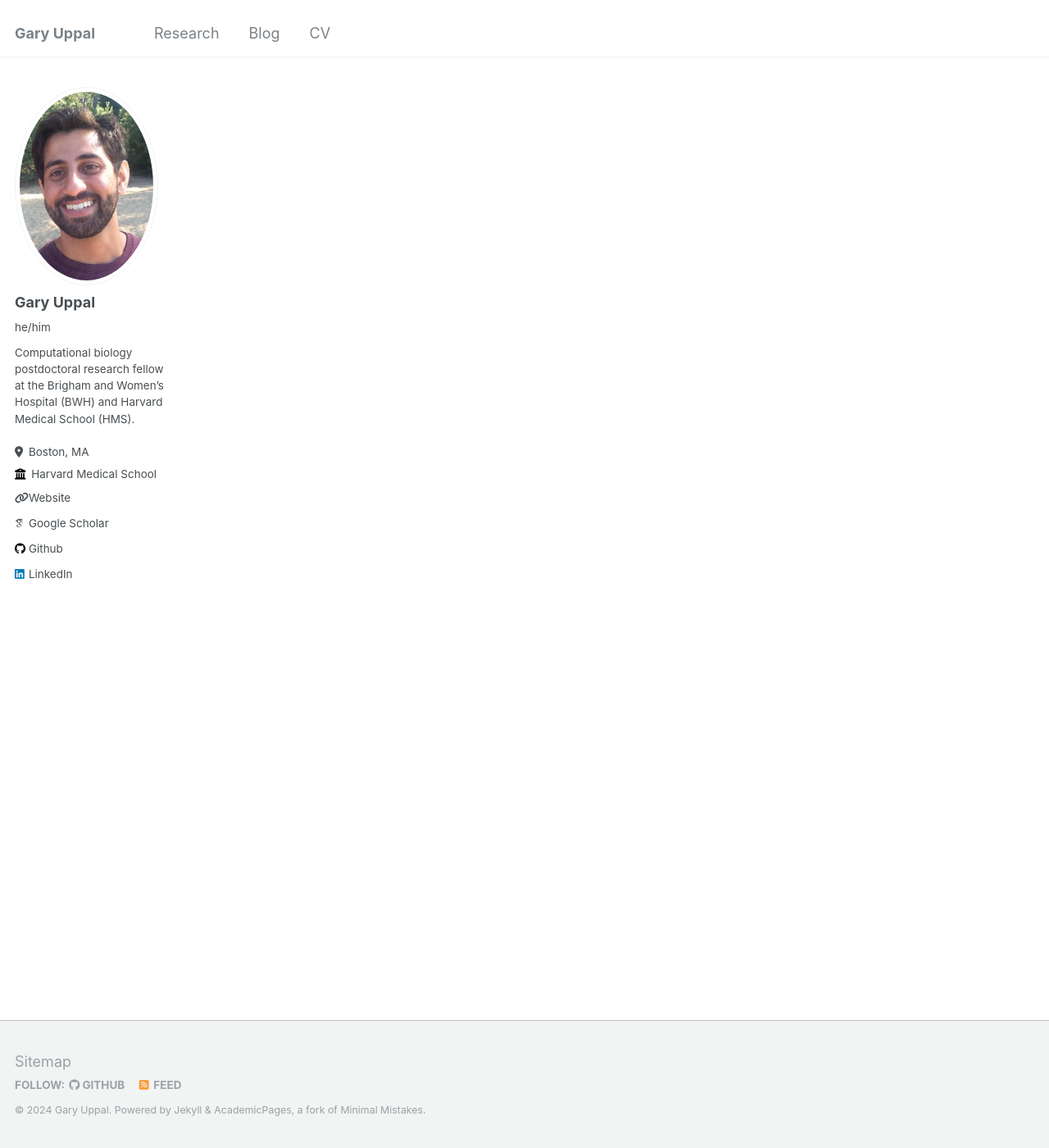
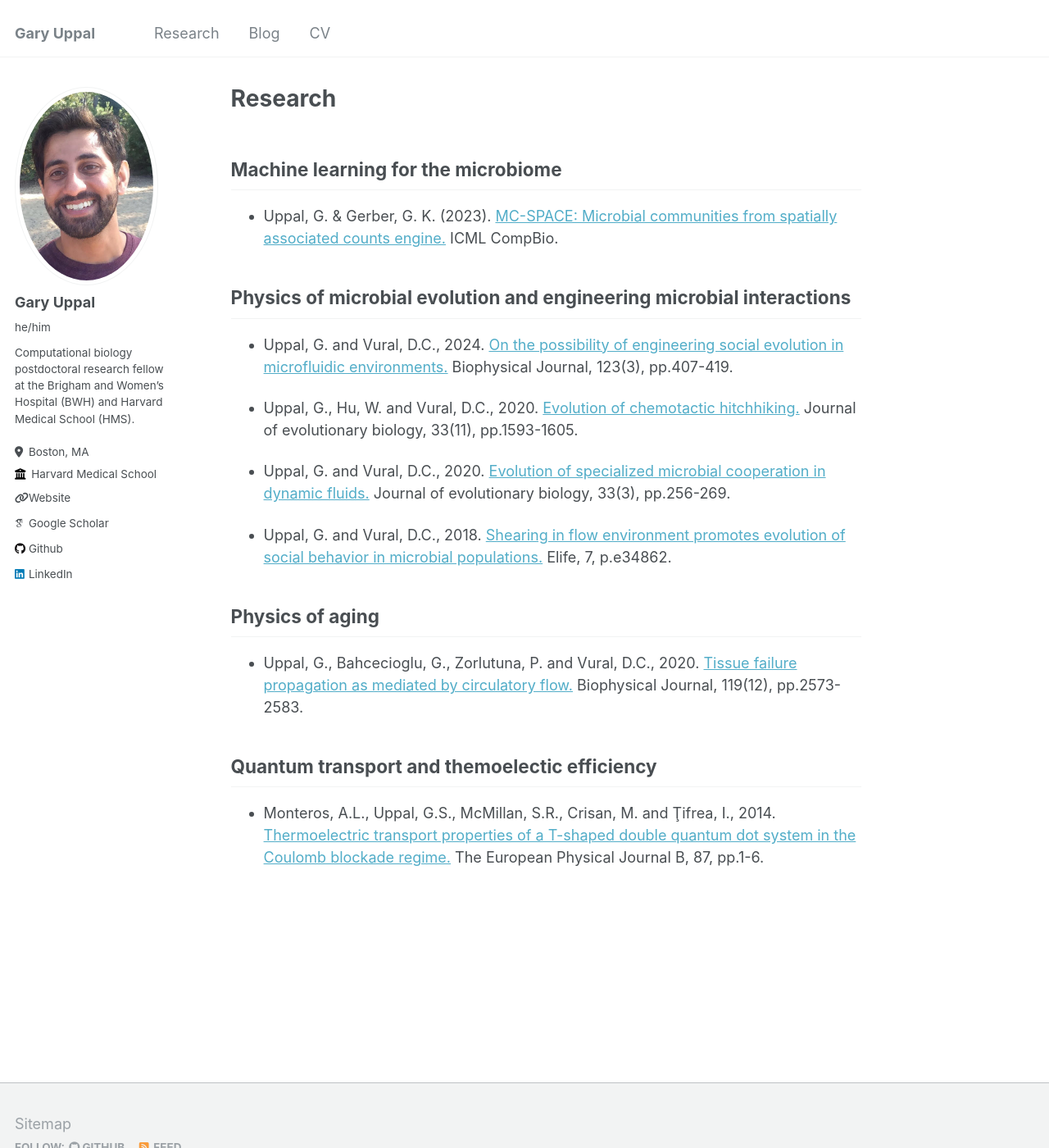
Before and after one commit to garyuppal/garyuppal.github.io, a Jekyll site: the page built from _pages/research.md, in a window 1280 px wide and 1400 px high. Shown: the whole window at 82% size. Built offline with Jekyll 4.4.1, drawn with Linux system fonts in a browser that asks for light colours; some web fonts are replaced; our own code applies the rules of GitHub Pages for plain Markdown files.

Commit message:
update research, blog, cv

```diff
--- a/Gemfile
+++ b/Gemfile
@@ -16,7 +16,9 @@ gem "github-pages", group: :jekyll_plugins
 
 # gem "jekyll"
 
-gem "wdm", "~> 0.1.0" if Gem.win_platform?
+# gem "wdm", ">= 0.1.0" #if Gem.win_platform?
+
+gem 'tzinfo-data', platforms: [:mingw, :mswin, :x64_mingw]
 
 # If you have any plugins, put them here!
 group :jekyll_plugins do
--- a/_data/navigation.yml
+++ b/_data/navigation.yml
@@ -4,7 +4,7 @@ main:
     url: /research/
 
   - title: "Blog"
-    url: /year-archive/
+    url: /posts/
 
   - title: "CV"
-    url: /cv/
+    url: https://garyuppal.github.io/files/uppal_cv.pdf
--- a/_pages/research.html
+++ /dev/null
@@ -1,5 +0,0 @@
----
-title: "Research"
-permalink: /research/
-author_profile: true
----
--- a/_pages/research.md
+++ b/_pages/research.md
@@ -0,0 +1,33 @@
+---
+title: "Research"
+permalink: /research/
+author_profile: true
+---
+
+[//]: #(Summary of my research... Can find me on google scholar (link...))
+
+## Machine learning for the microbiome
+
+[//]: #(add desciption of field and importance/relevance/practical applications...)
+
+* Uppal, G. & Gerber, G. K. (2023). [MC-SPACE: Microbial communities from spatially associated counts engine.](https://garyuppal.github.io/files/WCBICML2023_paper48.pdf) ICML CompBio.
+
+[//]: #(graphical abstract(s) and github link -- as software package)
+
+## Physics of microbial evolution and engineering microbial interactions
+
+* Uppal, G. and Vural, D.C., 2024. [On the possibility of engineering social evolution in microfluidic environments.](https://arxiv.org/pdf/2312.11743) Biophysical Journal, 123(3), pp.407-419.
+
+* Uppal, G., Hu, W. and Vural, D.C., 2020. [Evolution of chemotactic hitchhiking.](https://onlinelibrary.wiley.com/doi/pdf/10.1111/jeb.13695) Journal of evolutionary biology, 33(11), pp.1593-1605.
+
+* Uppal, G. and Vural, D.C., 2020. [Evolution of specialized microbial cooperation in dynamic fluids.](https://garyuppal.github.io/files/uppal_vural_specialization_in_fluids.pdf) Journal of evolutionary biology, 33(3), pp.256-269.
+
+* Uppal, G. and Vural, D.C., 2018. [Shearing in flow environment promotes evolution of social behavior in microbial populations.](https://elifesciences.org/articles/34862.pdf) Elife, 7, p.e34862.
+
+## Physics of aging
+
+* Uppal, G., Bahcecioglu, G., Zorlutuna, P. and Vural, D.C., 2020. [Tissue failure propagation as mediated by circulatory flow.](https://www.cell.com/biophysj/pdf/S0006-3495(20)30887-0.pdf) Biophysical Journal, 119(12), pp.2573-2583.
+
+## Quantum transport and themoelectic efficiency
+
+* Monteros, A.L., Uppal, G.S., McMillan, S.R., Crisan, M. and Ţifrea, I., 2014. [Thermoelectric transport properties of a T-shaped double quantum dot system in the Coulomb blockade regime.](https://garyuppal.github.io/files/monteros_uppal2014.pdf) The European Physical Journal B, 87, pp.1-6.
```
Also changed, not shown: _pages/posts.md (added, +11 -0 lines), _posts/20204-06-14-variational_inference.md (added, +13 -0 lines), _posts/_example/2012-08-14-blog-post-1.md (renamed from _posts/2012-08-14-blog-post-1.md, +2 -2 lines), _posts/_example/2013-08-14-blog-post-2.md (renamed from _posts/2013-08-14-blog-post-2.md, +2 -2 lines), _posts/_example/2014-08-14-blog-post-3.md (renamed from _posts/2014-08-14-blog-post-3.md, +2 -2 lines), _posts/_example/2015-08-14-blog-post-4.md (renamed from _posts/2015-08-14-blog-post-4.md, +2 -2 lines), _posts/_example/2199-01-01-future-post.md (renamed from _posts/2199-01-01-future-post.md, +2 -2 lines), 3 other files.
